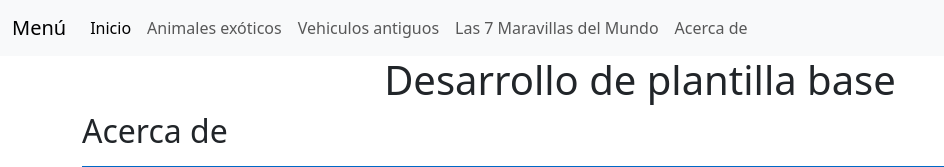
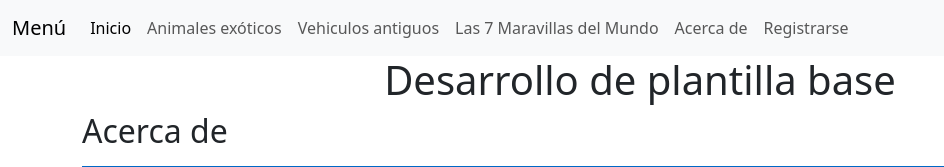
Before and after one commit to Ibarrita/IAJC-250810, a Flask app: page /acercade in a window 1280 px wide. Shown: the top 167 px of the page, without its empty margins (0-944 px from the left). Run offline with Flask 3, Linux system fonts and the light colour scheme.

Commit message:
registrarse

```diff
--- a/templates/base.html
+++ b/templates/base.html
@@ -21,6 +21,7 @@
                     <a class="nav-link" href="/vehiculos">Vehiculos antiguos</a>
                     <a class="nav-link" href="/maravillas">Las 7 Maravillas del Mundo</a>
                     <a class="nav-link" href="/acercade">Acerca de</a>
+                    <a class="nav-link" href="/signup">Registrarse</a>
                 </div>
                 </div>
             </div>
```
